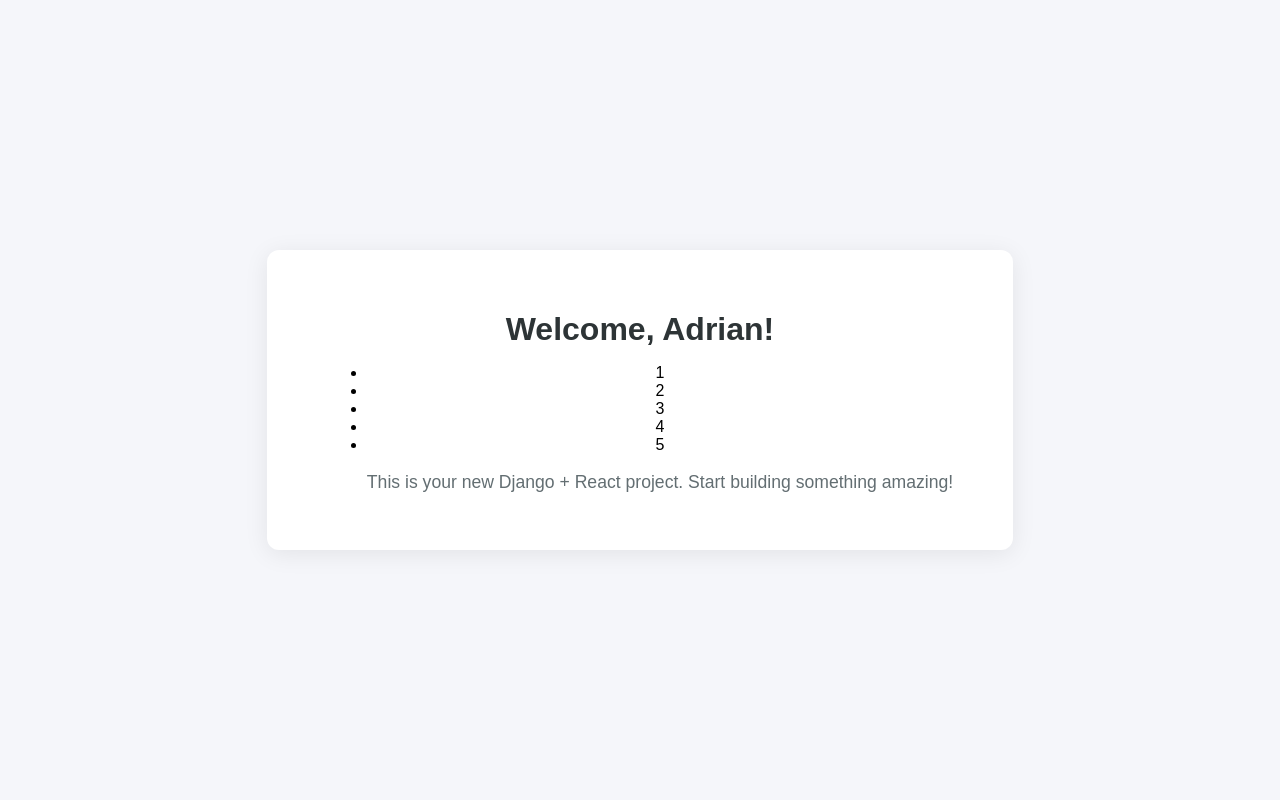
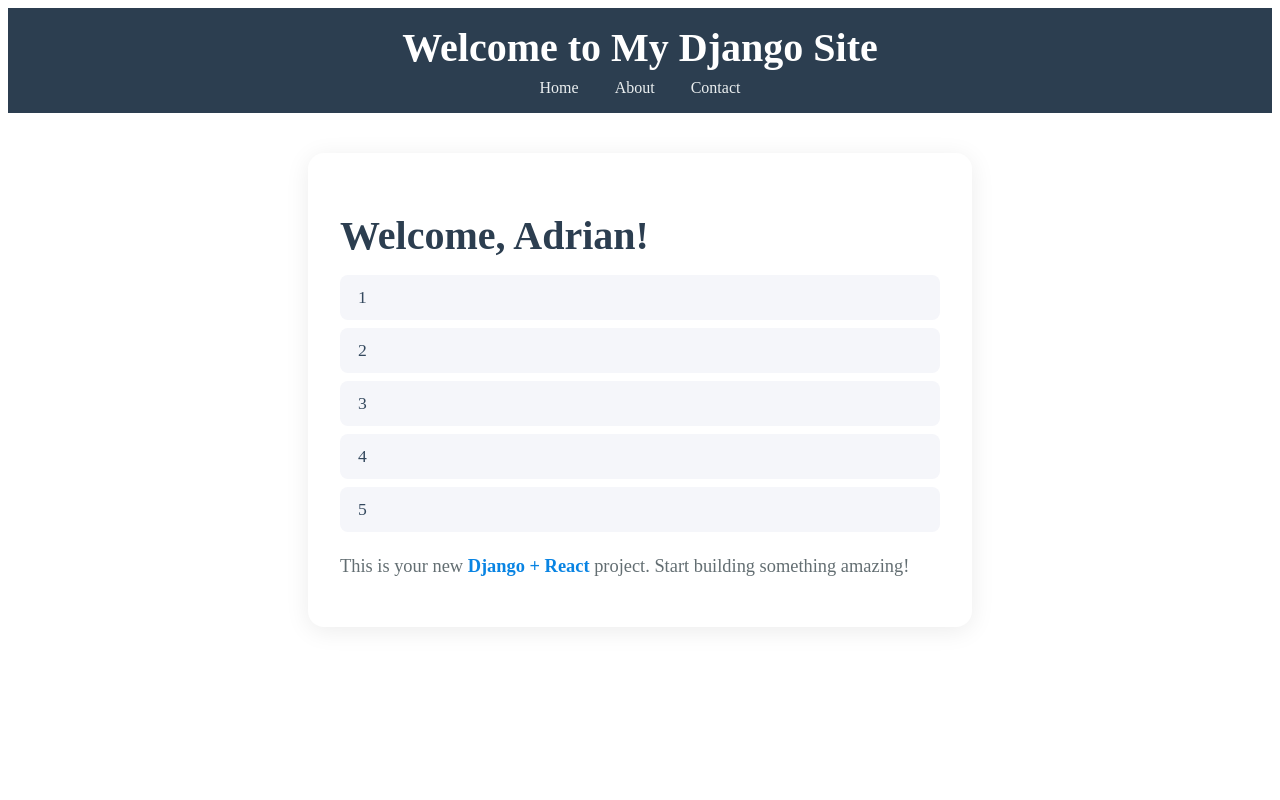
Before and after one commit to addeligero/Flask-CRUD, a Flask app: page /welcome in a window 1280 px wide. Run offline with Flask 3, Linux system fonts and the light colour scheme.

Commit message:
feat: used templating for html files

```diff
--- /dev/null
+++ b/templates/base.html
@@ -0,0 +1,31 @@
+<!DOCTYPE html>
+<html lang="en">
+  <head>
+    <meta charset="UTF-8" />
+    <title>{%block title%}Base Template{%endblock%}</title>
+    <meta name="viewport" content="width=device-width, initial-scale=1.0" />
+  </head>
+</html>
+<header
+  style="background: #2c3e50; color: #fff; padding: 1rem 0; text-align: center"
+>
+  <h1 style="margin: 0; font-size: 2.5rem">Welcome to My Django Site</h1>
+  <nav style="margin-top: 0.5rem">
+    <a href="/" style="color: #ecf0f1; margin: 0 1rem; text-decoration: none"
+      >Home</a
+    >
+    <a
+      href="/about/"
+      style="color: #ecf0f1; margin: 0 1rem; text-decoration: none"
+      >About</a
+    >
+    <a
+      href="/contact/"
+      style="color: #ecf0f1; margin: 0 1rem; text-decoration: none"
+      >Contact</a
+    >
+  </nav>
+</header>
+<body>
+  {% block content %} {% endblock %}
+</body>
--- a/templates/index.html
+++ b/templates/index.html
@@ -1,48 +1,46 @@
-<!DOCTYPE html>
-<html lang="en">
-  <head>
-    <meta charset="UTF-8" />
-    <title>Welcome</title>
-    <meta name="viewport" content="width=device-width, initial-scale=1.0" />
-    <style>
-      body {
-        font-family: Arial, sans-serif;
+{% extends "base.html" %} {% block title %}Home{% endblock %} {% block content
+%}
+<div
+  class="welcome-container"
+  style="
+    max-width: 600px;
+    margin: 40px auto;
+    background: #fff;
+    border-radius: 16px;
+    box-shadow: 0 4px 24px rgba(0, 0, 0, 0.08);
+    padding: 32px;
+  "
+>
+  <h1
+    style="
+      font-size: 2.5rem;
+      font-weight: 700;
+      color: #2c3e50;
+      margin-bottom: 16px;
+    "
+  >
+    Welcome, {{ name }}!
+  </h1>
+  <ul style="list-style: none; padding: 0; margin-bottom: 24px">
+    {% for item in list %}
+    <li
+      style="
         background: #f5f6fa;
-        margin: 0;
-        padding: 0;
-        display: flex;
-        height: 100vh;
-        align-items: center;
-        justify-content: center;
-      }
-      .welcome-container {
-        background: #fff;
-        padding: 40px 60px;
-        border-radius: 12px;
-        box-shadow: 0 4px 24px rgba(0, 0, 0, 0.08);
-        text-align: center;
-      }
-      h1 {
-        color: #2d3436;
-        margin-bottom: 16px;
-      }
-      p {
-        color: #636e72;
-        font-size: 1.1em;
-      }
-    </style>
-  </head>
-  <body>
-    <div class="welcome-container">
-      <h1>Welcome, {{name}}!</h1>
-      <ul>
-        {% for item in list %}
-          <li>{{ item }}</li>
-        {% endfor %}
-      <p>
-        This is your new Django + React project. Start building something
-        amazing!
-      </p>
-    </div>
-  </body>
-</html>
+        margin-bottom: 8px;
+        padding: 12px 18px;
+        border-radius: 8px;
+        font-size: 1.1rem;
+        color: #34495e;
+      "
+    >
+      {{ item }}
+    </li>
+    {% endfor %}
+  </ul>
+  <p style="font-size: 1.15rem; color: #636e72; margin-top: 12px">
+    This is your new
+    <span style="color: #0984e3; font-weight: 600">Django + React</span>
+    project. Start building something amazing!
+  </p>
+</div>
+{% endblock %}
```
